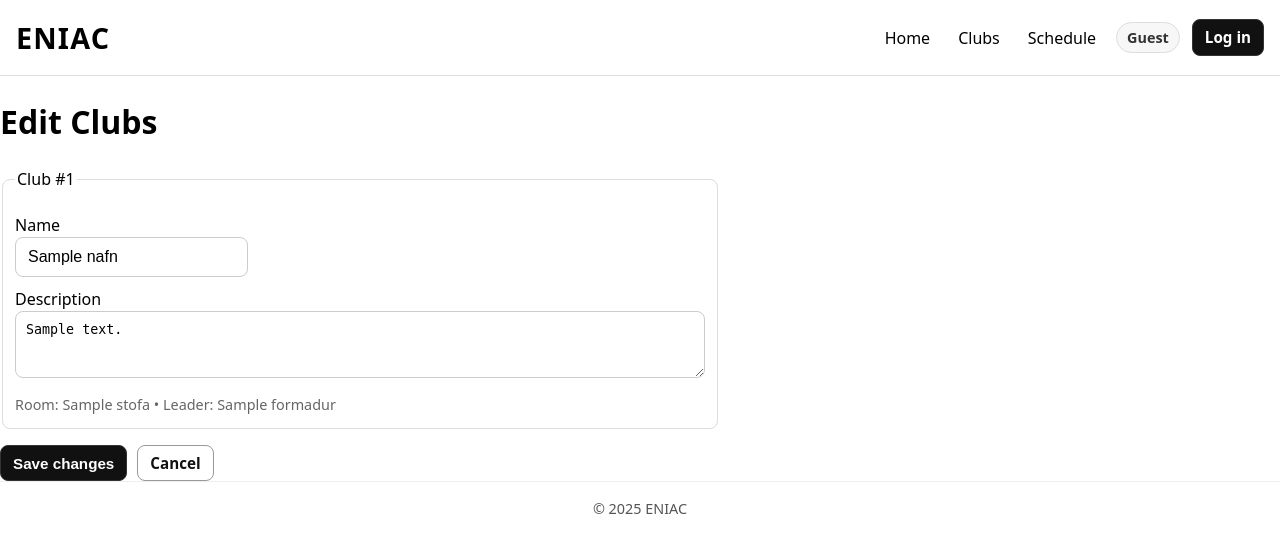
After one commit to Supermage6/VEF-3V-05DU-eniac, a Flask app: template templates/klubbar_edit.html in a window 1280 px wide. The commit adds this page. Shown: the top 553 px of the page. Run offline with Flask 3, Linux system fonts and the light colour scheme; the template is opened without the code that fills it: most values are stand-ins (such as "Sample title", 1, 10 or a date in 2020).

Commit message:
setja inn access

```diff
--- /dev/null
+++ b/access.py
@@ -0,0 +1,129 @@
+"""
+User access utilities for ENIAC.
+
+Defines two roles: "student" and "guest" and provides helpers to get/set
+roles and a route decorator for role-based access control.
+"""
+
+from __future__ import annotations
+
+from functools import wraps
+from typing import Callable, Iterable, Optional
+import json
+
+from flask import session, abort
+
+
+# Mirrors app.py's USERS_FILE location
+USERS_FILE = "users.json"
+
+# Supported roles
+ROLE_STUDENT = "student"
+ROLE_GUEST = "guest"
+ROLE_ADMIN = "admin"
+ROLES = {ROLE_STUDENT, ROLE_GUEST, ROLE_ADMIN}
+
+# Default role for new accounts
+DEFAULT_ROLE = ROLE_STUDENT
+
+
+def _load_users() -> dict:
+    try:
+        with open(USERS_FILE, "r", encoding="utf-8") as f:
+            return json.load(f)
+    except (FileNotFoundError, json.JSONDecodeError):
+        return {}
+
+
+def _save_users(users: dict) -> None:
+    with open(USERS_FILE, "w", encoding="utf-8") as f:
+        json.dump(users, f, ensure_ascii=False, indent=2)
+
+
+def get_role(username: str, *, default: str = ROLE_GUEST) -> str:
+    """Return the role for a username; fallback to ``default`` if missing."""
+    users = _load_users()
+    record = users.get(username) or {}
+    role = record.get("role")
+    if role in ROLES:
+        return role
+    return default
+
+
+def set_role(username: str, role: str) -> None:
+    """Set the role for an existing user.
+
+    Raises:
+        ValueError: if role is not one of the supported roles
+        KeyError: if the user does not exist
+    """
+    if role not in ROLES:
+        raise ValueError(f"Unsupported role: {role}. Allowed: {sorted(ROLES)}")
+    users = _load_users()
+    if username not in users:
+        raise KeyError(f"Unknown user: {username}")
+    users[username]["role"] = role
+    _save_users(users)
+
+
+def current_role(*, default: str = ROLE_GUEST) -> str:
+    """Return the role for the current session.
+
+    Not logged in => "guest".
+    Logged in => defaults to "student" if user has no explicit role.
+    """
+    username = session.get("user")
+    if not username:
+        return default
+    # When logged in, prefer student if no role saved
+    return get_role(username, default=ROLE_STUDENT)
+
+
+def is_student(username: Optional[str] = None) -> bool:
+    if username is None:
+        return current_role() == ROLE_STUDENT
+    return get_role(username) == ROLE_STUDENT
+
+
+def is_guest(username: Optional[str] = None) -> bool:
+    if username is None:
+        return current_role() == ROLE_GUEST
+    return get_role(username) == ROLE_GUEST
+
+
+def is_admin(username: Optional[str] = None) -> bool:
+    if username is None:
+        return current_role() == ROLE_ADMIN
+    return get_role(username) == ROLE_ADMIN
+
+
+def require_roles(*allowed_roles: Iterable[str]) -> Callable:
+    """Flask view decorator to require one of the given roles.
+
+    Example:
+        @app.route('/students')
+        @require_roles(ROLE_STUDENT)
+        def students_only():
+            ...
+    """
+
+    # Flatten in case someone passes a list/tuple
+    flat_allowed = set()
+    for r in allowed_roles:
+        if isinstance(r, (list, tuple, set)):
+            flat_allowed.update(r)
+        else:
+            flat_allowed.add(r)
+
+    def decorator(func: Callable) -> Callable:
+        @wraps(func)
+        def wrapper(*args, **kwargs):
+            role = current_role()
+            if role not in flat_allowed:
+                # Not authorized
+                abort(403)
+            return func(*args, **kwargs)
+
+        return wrapper
+
+    return decorator
--- a/app.py
+++ b/app.py
@@ -2,6 +2,8 @@ from flask import Flask, render_template, request, redirect, url_for, session
 from werkzeug.security import generate_password_hash, check_password_hash
 import json
 import os
+from access import DEFAULT_ROLE, ROLE_STUDENT, ROLE_ADMIN  # default role and roles
+from access import is_student, current_role, require_roles
 
 app = Flask(__name__)
 app.secret_key = os.environ.get("FLASK_SECRET_KEY", "dev-secret-change-me")
@@ -22,7 +24,9 @@ def _save_users(users: dict):
     with open(USERS_FILE, 'w', encoding='utf-8') as f:
         json.dump(users, f, ensure_ascii=False, indent=2)
 
-klubbar_list = [
+CLUBS_FILE = 'klubbar.json'
+
+_DEFAULT_CLUBS = [
     {'nafn': 'Fighting Game Klúbbur', 'stofa': '203', 'formadur': 'Matt', 'desc': 'Klúbbur fyrir alla sem hafa áhuga á bardaga tölvuleikjum.'},
     {'nafn': 'Furry Klúbbur', 'stofa': '206', 'formadur': 'Aron', 'desc': 'Klúbbur fyrir alla sem hafa áhuga á furry menningu.'},
     {'nafn': 'Tónlistarklúbbur', 'stofa': 'Hátíðarsalur', 'formadur': 'Emily', 'desc': 'Klúbbur fyrir alla sem hafa áhuga á tónlist og spilamennsku.'},
@@ -32,13 +36,52 @@ klubbar_list = [
     {'nafn': 'D&D Klúbbur', 'stofa': 'fer eftir hóp', 'formadur': 'Frosti', 'desc': 'Klúbbur fyrir alla sem hafa áhuga á Dungeons & Dragons borðspilinu.'}
 ]
 
+def _load_clubs():
+    try:
+        with open(CLUBS_FILE, 'r', encoding='utf-8') as f:
+            data = json.load(f)
+            if isinstance(data, list):
+                return data
+    except (FileNotFoundError, json.JSONDecodeError):
+        pass
+    return list(_DEFAULT_CLUBS)
+
+def _save_clubs(clubs: list):
+    with open(CLUBS_FILE, 'w', encoding='utf-8') as f:
+        json.dump(clubs, f, ensure_ascii=False, indent=2)
+
 @app.route('/')
 def home():
     return render_template('index.html')
 
 @app.route('/klubbar')
 def klubbar():
-    return render_template('klubbar.html', k = klubbar_list)
+    if current_role() not in {ROLE_STUDENT, ROLE_ADMIN}:
+        # Guests see a friendly prompt to log in
+        return render_template('klubbar_locked.html')
+    clubs = _load_clubs()
+    is_admin = (session.get('role') == ROLE_ADMIN)
+    return render_template('klubbar.html', k=clubs, is_admin=is_admin)
+
+@app.route('/klubbar/edit', methods=['GET', 'POST'])
+@require_roles(ROLE_ADMIN)
+def klubbar_edit():
+    clubs = _load_clubs()
+    if request.method == 'POST':
+        # Expect fields like name_0, desc_0
+        updated = []
+        for idx, c in enumerate(clubs):
+            name = (request.form.get(f'name_{idx}') or c.get('nafn') or '').strip()
+            desc = (request.form.get(f'desc_{idx}') or c.get('desc') or '').strip()
+            updated.append({
+                'nafn': name,
+                'stofa': c.get('stofa', ''),
+                'formadur': c.get('formadur', ''),
+                'desc': desc,
+            })
+        _save_clubs(updated)
+        return redirect(url_for('klubbar'))
+    return render_template('klubbar_edit.html', k=clubs)
 
 @app.route('/dagskra')
 def dagskra():
@@ -52,7 +95,15 @@ def login():
     users = _load_users()
     record = users.get(username)
     if record and check_password_hash(record.get('password_hash', ''), password):
+        # Role: knut is admin, others are student by default
+        new_role = ROLE_ADMIN if username.lower() == 'knut' else ROLE_STUDENT
+        if record.get('role') != new_role:
+            record['role'] = new_role
+            users[username] = record
+            _save_users(users)
         session['user'] = username
+        session['role'] = new_role
+        session['display_name'] = 'admin' if new_role == ROLE_ADMIN else username
     # On failure, silently fall through to home. Could add errors if desired.
     return redirect(url_for('home'))
 
@@ -74,10 +125,13 @@ def register():
                 error = 'Username already exists.'
             else:
                 users[username] = {
-                    'password_hash': generate_password_hash(password)
+                    'password_hash': generate_password_hash(password),
+                    'role': DEFAULT_ROLE,
                 }
                 _save_users(users)
                 session['user'] = username
+                session['role'] = DEFAULT_ROLE
+                session['display_name'] = username
                 return redirect(url_for('home'))
 
         # GET or error path
@@ -88,6 +142,8 @@ def register():
 @app.route('/logout', methods=['POST'])
 def logout():
     session.pop('user', None)
+    session.pop('role', None)
+    session.pop('display_name', None)
     return redirect(url_for('home'))
 
 @app.errorhandler(404)
--- a/static/styles.css
+++ b/static/styles.css
@@ -4,6 +4,8 @@ body { margin: 0; font-family: system-ui, -apple-system, "Segoe UI", Roboto, Ari
 header { padding: var(--gap); border-bottom: 1px solid #ddd; display: flex; align-items: center; }
 .brand { font-size: 1.8rem; font-weight: 700; letter-spacing: .04em; }
 .header-actions { margin-left: auto; display: flex; align-items: center; gap: 12px; }
+/* Role label next to login/profile */
+.role-badge { font-weight: 700; font-size: .9rem; padding: 4px 10px; border: 1px solid #ddd; border-radius: 999px; background: #f7f7f7; color: #333; }
 nav { display: flex; gap: 12px; }
 nav a { text-decoration: none; color: inherit; padding: 4px 8px; border-radius: 6px; }
 .btn { appearance: none; border: 1px solid #333; background: #111; color: #fff; padding: 6px 12px; border-radius: 8px; text-decoration: none; font-weight: 600; font-size: .95rem; }
@@ -62,3 +64,19 @@ footer { padding: var(--gap); text-align: center; font-size: .9rem; color: #555;
     background-color: white;
     overflow: hidden;
 }
+
+/* Admin edit button bottom-left on Clubs */
+.admin-edit-btn {
+    position: fixed;
+    left: 16px;
+    bottom: 16px;
+    appearance: none;
+    border: 1px solid #333;
+    background: #111;
+    color: #fff;
+    padding: 8px 12px;
+    border-radius: 8px;
+    font-weight: 700;
+    text-decoration: none;
+}
+.admin-edit-btn:hover { background: #000; }
--- a/templates/base.html
+++ b/templates/base.html
@@ -16,9 +16,11 @@
         <a href="{{ url_for('dagskra') }}">Schedule</a>
       </nav>
 
+      <span class="role-badge" aria-live="polite">{{ 'Admin' if session.get('role') == 'admin' else ('Student' if session.get('user') else 'Guest') }}</span>
+
       {% if session.get('user') %}
         <div class="profile-wrap">
-          <button id="profileBtn" class="profile-pill" aria-haspopup="menu" aria-expanded="false" title="{{ session['user'] }}">{{ session['user'][:3]|upper }}</button>
+          <button id="profileBtn" class="profile-pill" aria-haspopup="menu" aria-expanded="false" title="{{ session.get('display_name', session['user']) }}">{{ session.get('display_name', session['user'])[:3]|upper }}</button>
           <div id="profileMenu" class="profile-menu" role="menu" aria-label="Profile menu">
             <form method="post" action="{{ url_for('logout') }}">
               <button class="profile-item" type="submit" role="menuitem">Log out</button>
@@ -83,6 +85,9 @@
         if (lastFocused && typeof lastFocused.focus === 'function') lastFocused.focus();
       }
       if (openBtn) openBtn.addEventListener('click', openModal);
+      // Also support any element with data-open-login="true"
+      document.querySelectorAll('[data-open-login]')
+        .forEach(el => el.addEventListener('click', openModal));
       modal.addEventListener('click', (e)=>{
         if (e.target.dataset.close === 'true') closeModal();
       });
--- /dev/null
+++ b/templates/klubbar_edit.html
@@ -0,0 +1,32 @@
+{% extends "base.html" %}
+{% block title %}Edit Clubs{% endblock %}
+{% block content %}
+  <h1>Edit Clubs</h1>
+  <form method="post" action="{{ url_for('klubbar_edit') }}" style="display:grid; gap:16px; max-width:720px;">
+    {% for i in range(k|length) %}
+      {% set c = k[i] %}
+      <fieldset style="border:1px solid #ddd; border-radius:8px; padding:12px;">
+        <legend>Club #{{ i + 1 }}</legend>
+        <div class="field">
+          <label>
+            <div>Name</div>
+            <input type="text" name="name_{{ i }}" value="{{ c.nafn }}" required />
+          </label>
+        </div>
+        <div class="field">
+          <label>
+            <div>Description</div>
+            <textarea name="desc_{{ i }}" rows="3" style="width:100%; padding:10px; border:1px solid #ccc; border-radius:8px;">{{ c.desc }}</textarea>
+          </label>
+        </div>
+        <div style="color:#666; font-size:.9rem;">
+          Room: {{ c.stofa }} • Leader: {{ c.formadur }}
+        </div>
+      </fieldset>
+    {% endfor %}
+    <div style="display:flex; gap:10px;">
+      <button class="btn" type="submit">Save changes</button>
+      <a class="btn secondary" href="{{ url_for('klubbar') }}">Cancel</a>
+    </div>
+  </form>
+{% endblock %}
```
Also changed, not shown: klubbar.json (added, +44 -0 lines), templates/klubbar.html (+6 -4 lines), templates/klubbar_locked.html (added, +12 -0 lines), users.json (+6 -1 lines).
